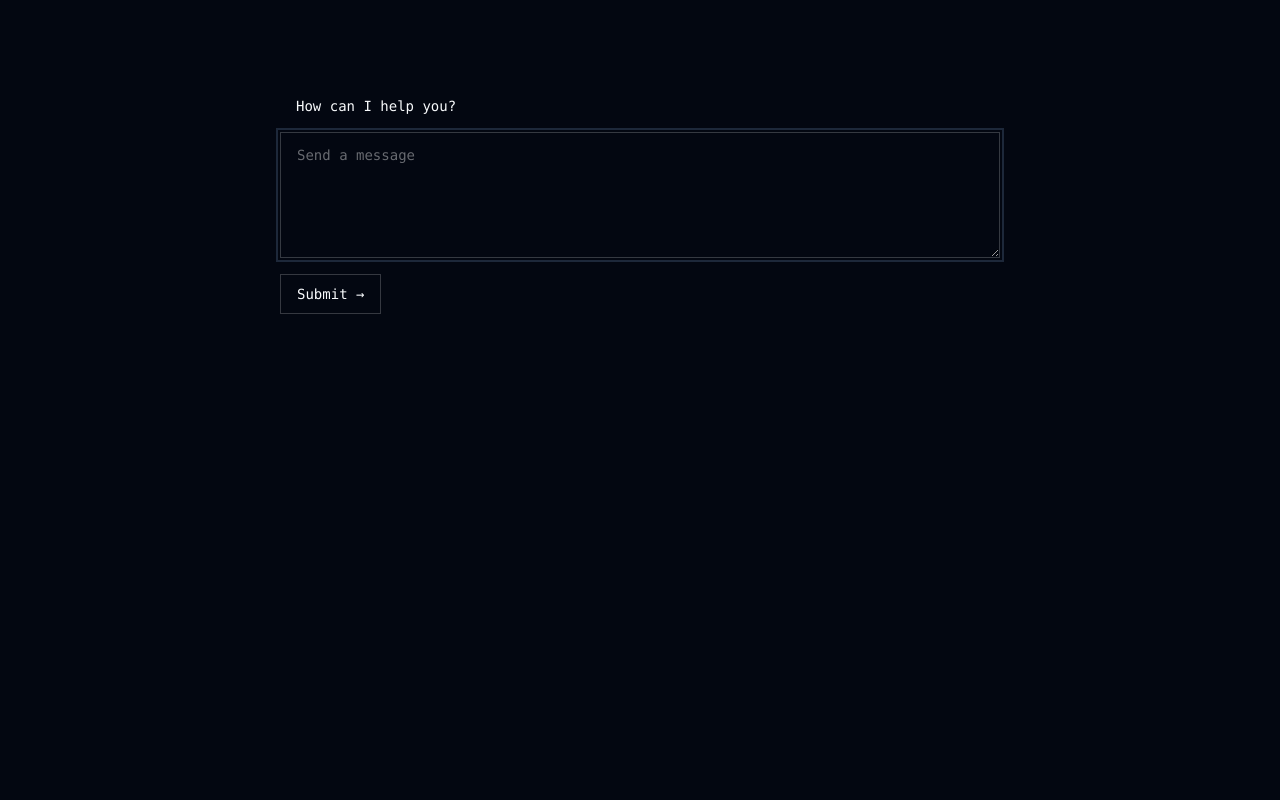
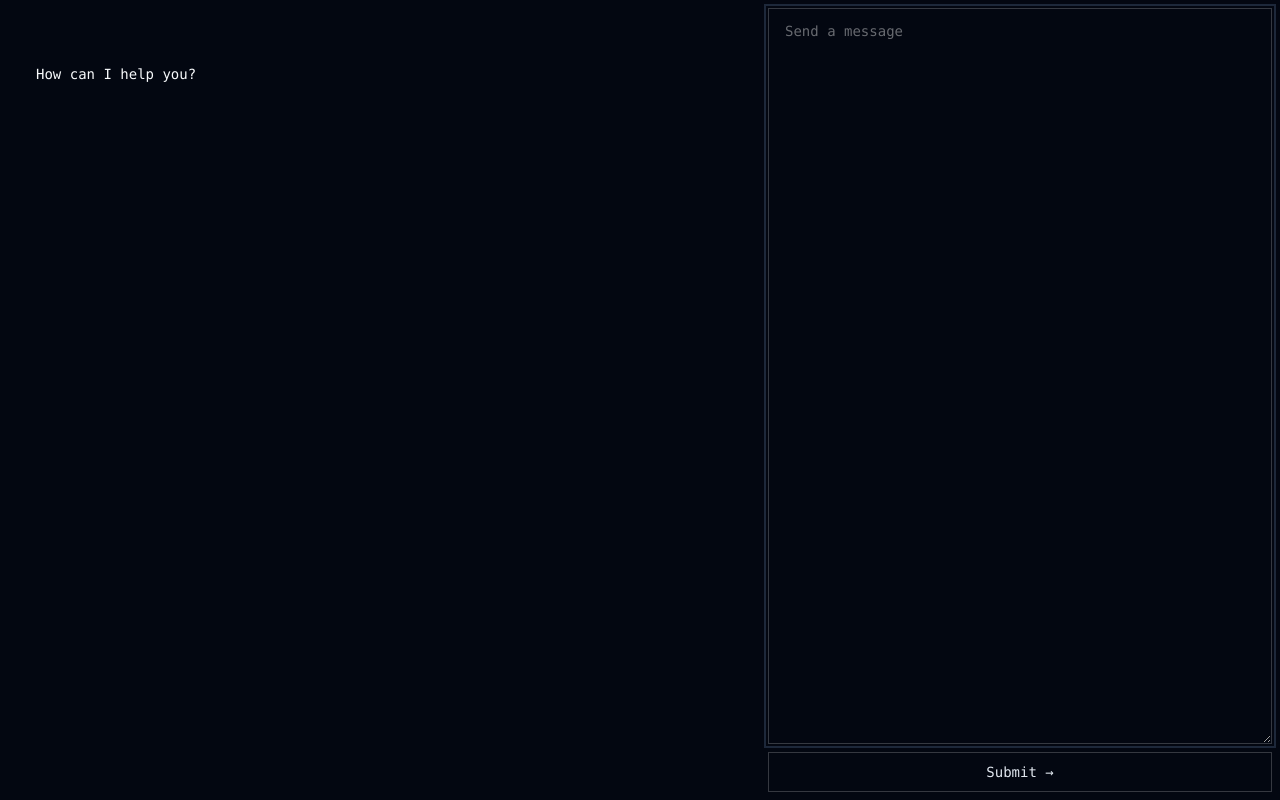
Before and after one commit to iamnbutler/gpt-chat, a Next.js app: page / in a window 1280 px wide. Built offline with nearby package versions, Linux system fonts and the light colour scheme.

Commit message:
Split return into lines

```diff
--- /dev/null
+++ b/src/app/chat/format.ts
@@ -0,0 +1,28 @@
+export async function parseStreamToLines(stream: ReadableStream<Uint8Array>): Promise<string[]> {
+    const lines: string[] = [];
+    let buffer = '';
+
+    const reader = stream.getReader();
+    const decoder = new TextDecoder();
+
+    while (true) {
+        const { done, value } = await reader.read();
+
+        if (done) {
+            if (buffer.length > 0) {
+                lines.push(buffer);
+            }
+            break;
+        }
+
+        buffer += decoder.decode(value, { stream: true });
+
+        let newlineIndex;
+        while ((newlineIndex = buffer.indexOf('\n')) !== -1) {
+            lines.push(buffer.slice(0, newlineIndex));
+            buffer = buffer.slice(newlineIndex + 1);
+        }
+    }
+
+    return lines;
+}
--- a/src/app/layout.tsx
+++ b/src/app/layout.tsx
@@ -8,15 +8,8 @@ export default function RootLayout({
     return (
         <html lang="en">
             <body className="dark font-mono">
-                <main className="flex min-h-screen flex gap-16 justify-center p-24 font-mono text-sm">
-                    <section className="w-[720px]">
-                        <div
-                            className={`flex flex-col prose prose-sm dark:prose-invert max-w-none prose-pre:leading-none prose-code:leading-none
-                        `}
-                        >
-                            {children}
-                        </div>
-                    </section>
+                <main className="flex min-h-screen font-mono text-sm">
+                    {children}
                 </main>
             </body>
         </html>
--- a/src/app/page.tsx
+++ b/src/app/page.tsx
@@ -7,7 +7,7 @@ function Home() {
     const [input, setInput] = useState("");
     const [response, setResponse] = useState<String>("");
 
-    const prompt = `${input}`;
+    const prompt = `${input} Use markdown to format your reply.`;
 
     const generateResponse = async (e: React.MouseEvent<HTMLButtonElement>) => {
         e.preventDefault();
@@ -36,45 +36,38 @@ function Home() {
 
         const reader = data.getReader();
         const decoder = new TextDecoder();
-        let done = false;
+        let buffer = '';
 
-        while (!done) {
-            const { value, done: doneReading } = await reader.read();
-            done = doneReading;
-            const chunkValue = decoder.decode(value);
-            setResponse((prev) => prev + chunkValue);
+        while (true) {
+            const { done, value } = await reader.read();
+
+            if (done) {
+                if (buffer.length > 0) {
+                    setResponse((prev) => prev + buffer);
+                }
+                break;
+            }
+
+            buffer += decoder.decode(value, { stream: true });
+
+            let newlineIndex;
+            while ((newlineIndex = buffer.indexOf('\n')) !== -1) {
+                const line = buffer.slice(0, newlineIndex);
+                setResponse((prev) => prev + line + '\n');
+                buffer = buffer.slice(newlineIndex + 1);
+            }
         }
         setLoading(false);
     };
 
     return (
-        <main className="space-y-4 text-primary">
+        <div className="flex w-full">
+            <div className="flex flex-col grow-0 space-y-4 text-primary w-[720px] py-16 mx-auto">
                 <div className="px-4">
                     <p>How can I help you?</p>
                 </div>
-            <textarea
-                className={cn(
-                    "flex w-full rounded-xs border border-white/20 bg-transparent px-4 py-3 text-sm ring-offset-background file:border-0 file:bg-transparent file:text-sm file:font-medium placeholder:text-white/40 focus-visible:outline-none focus-visible:ring-2 focus-visible:ring-ring focus-visible:ring-offset-2 disabled:cursor-not-allowed disabled:opacity-50")}
-                placeholder="Send a message"
-                value={input}
-                onChange={(e) => setInput(e.target.value)}
-                autoFocus
-                rows={5}
-                wrap="off"
-            />
-            {!loading ? (
-                <button
-                    className={cn('border border-white/20 hover:bg-white/10', 'h-10 py-2 px-4 rounded-xs')}
-                    type="button"
-                    onClick={(e) => generateResponse(e)}
-                >
-                    Submit &rarr;
-                </button>
-            ) : (
-                <button
-                    disabled
-                    className={cn('border border-white/5 text-white/20', 'h-10 py-2 px-4 rounded-xs')}
-                >
+
+                {loading && (
                     <div role="status">
                         <svg aria-hidden="true" className="inline w-4 h-4 text-black/10 animate-spin dark:text-white/10 fill-white/50" viewBox="0 0 100 101" fill="none" xmlns="http://www.w3.org/2000/svg">
                             <path d="M100 50.5908C100 78.2051 77.6142 100.591 50 100.591C22.3858 100.591 0 78.2051 0 50.5908C0 22.9766 22.3858 0.59082 50 0.59082C77.6142 0.59082 100 22.9766 100 50.5908ZM9.08144 50.5908C9.08144 73.1895 27.4013 91.5094 50 91.5094C72.5987 91.5094 90.9186 73.1895 90.9186 50.5908C90.9186 27.9921 72.5987 9.67226 50 9.67226C27.4013 9.67226 9.08144 27.9921 9.08144 50.5908Z" fill="currentColor" />
@@ -82,14 +75,34 @@ function Home() {
                         </svg>
                         <span className="sr-only">Loading...</span>
                     </div>
-                </button>
                 )}
+
                 {response && (
                     <div className="border-t border-b border-white/10 p-4 transition">
                         {response}
                     </div>
                 )}
-        </main>
+            </div>
+            <div className="flex flex-col w-[520px] space-y-2 p-2">
+                <textarea
+                    className={cn(
+                        "flex flex-grow w-full rounded-xs border border-white/20 bg-transparent px-4 py-3 text-sm ring-offset-background file:border-0 file:bg-transparent file:text-sm file:font-medium placeholder:text-white/40 focus-visible:outline-none focus-visible:ring-2 focus-visible:ring-ring focus-visible:ring-offset-2 disabled:cursor-not-allowed disabled:opacity-50")}
+                    placeholder="Send a message"
+                    value={input}
+                    onChange={(e) => setInput(e.target.value)}
+                    autoFocus
+                    wrap="off"
+                />
+                <button
+                    disabled={loading}
+                    className={cn('border border-white/20', 'h-10 py-2 px-4 rounded-xs', loading && 'cursor-not-allowed', !loading && 'hover:bg-white/10')}
+                    type="button"
+                    onClick={(e) => generateResponse(e)}
+                >
+                    {!loading ? <span>Submit &rarr;</span> : <span className="text-white/50">Streaming...</span>}
+                </button>
+            </div>
+        </div>
     )
 }
 
```
Lines whose indentation alone changed are shown as unchanged.
